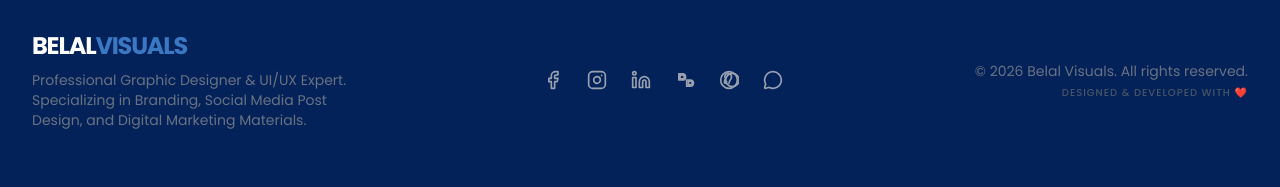
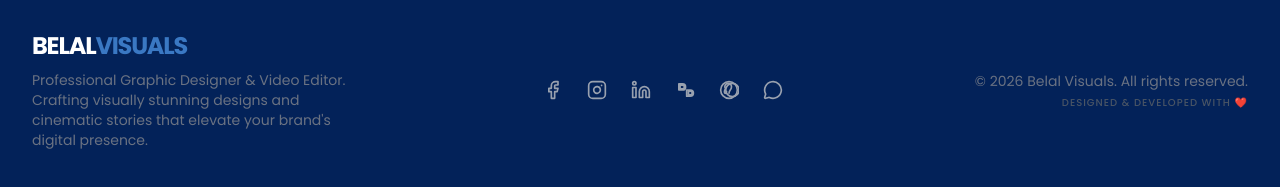
Before and after one commit to belalvisuals-del/belalvisuals-portfolio, a React (Vite) app: page /articles in a window 1280 px wide. Shown: the part 587-774 px from the top of the page. Built offline with nearby package versions, Linux system fonts and the light colour scheme; no server answers; the database is empty.

Commit message:
Update Footer.tsx

```diff
--- a/src/components/Footer.tsx
+++ b/src/components/Footer.tsx
@@ -20,7 +20,7 @@ const Footer = () => {
               BELAL<span className="text-primary-light">VISUALS</span>
             </a>
             <p className="text-gray-500 mt-2 text-sm max-w-xs">
-              Professional Graphic Designer & UI/UX Expert. Specializing in Branding, Social Media Post Design, and Digital Marketing Materials.
+             Professional Graphic Designer & Video Editor. Crafting visually stunning designs and cinematic stories that elevate your brand's digital presence.
             </p>
           </div>
 
```
